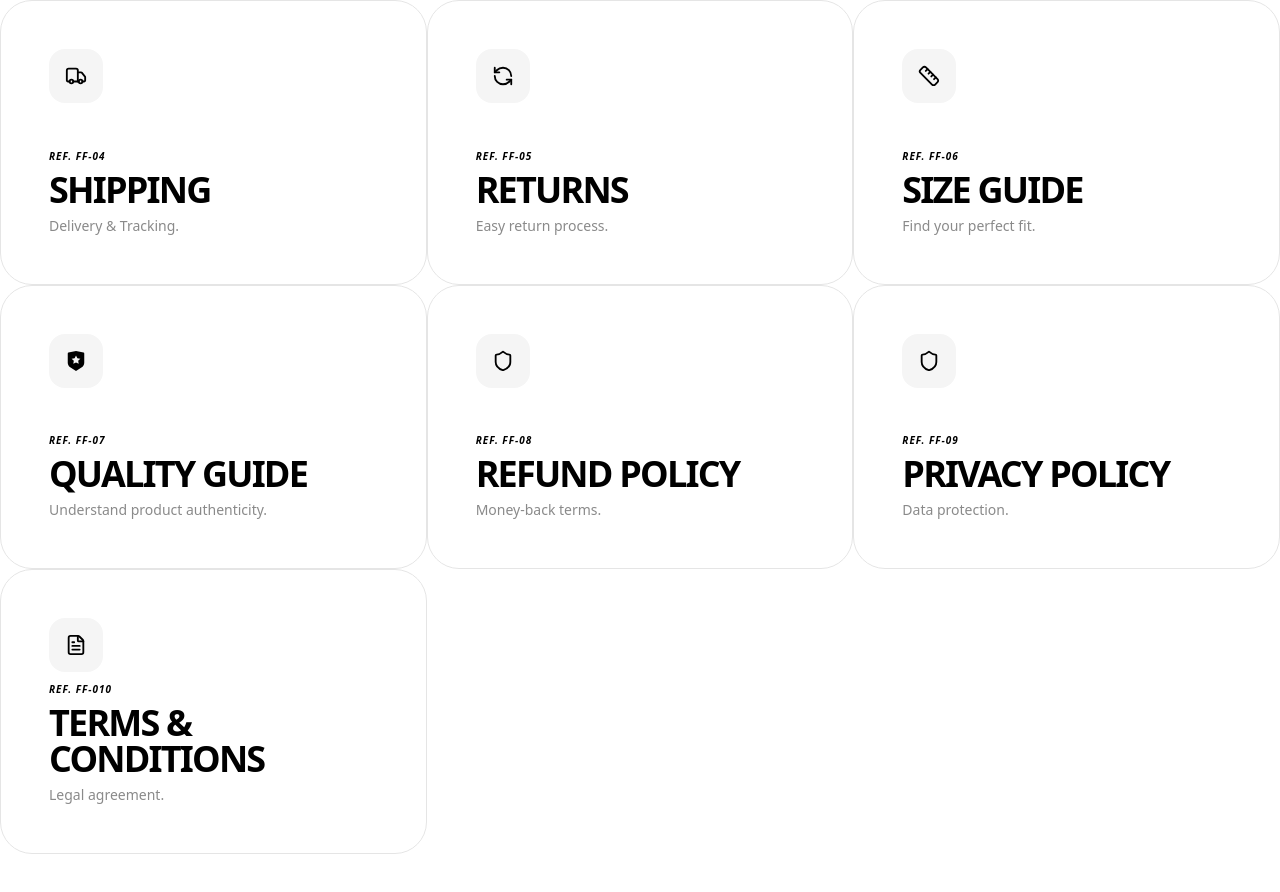
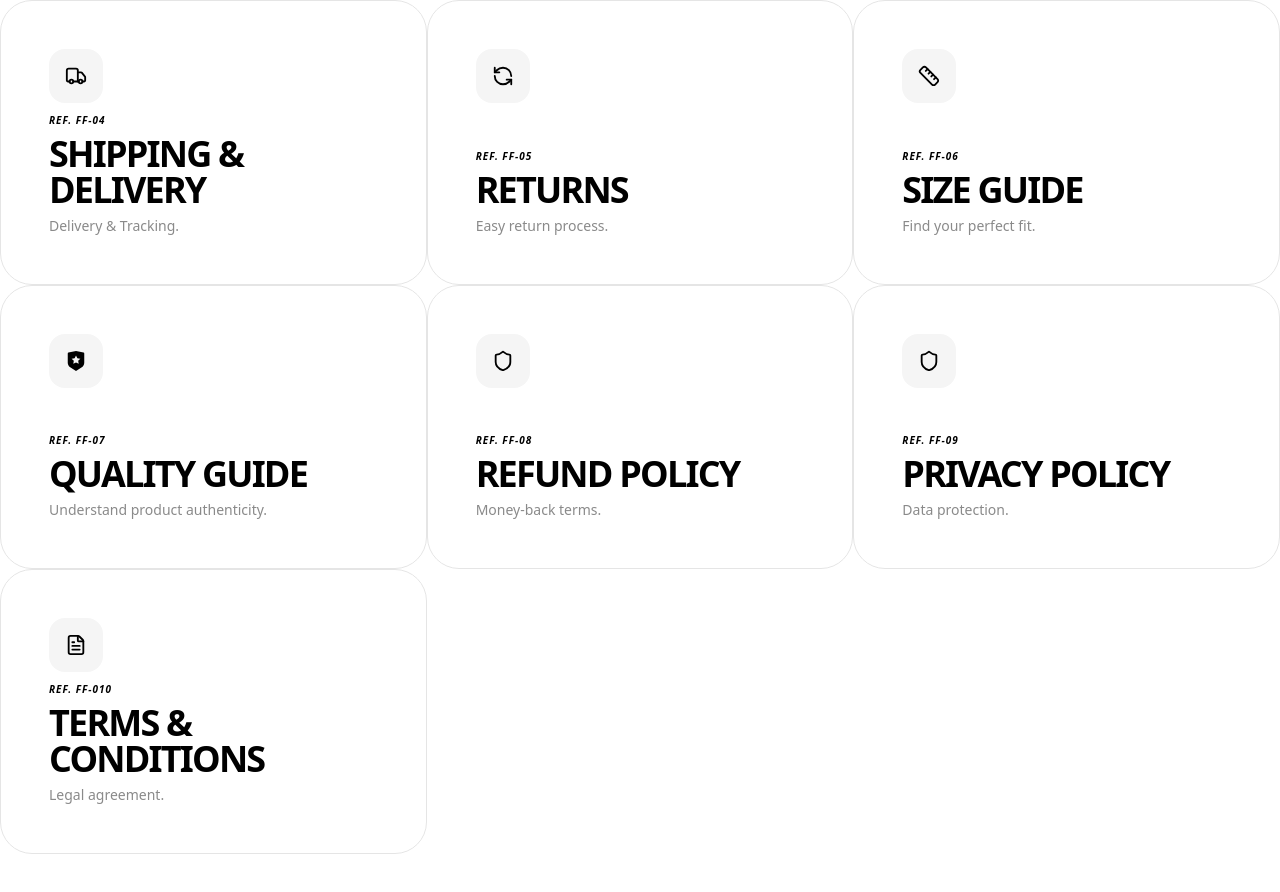
Before and after one commit to FashionFriday-tech/platform, a Next.js app: page /help in a window 1280 px wide. Shown: the part 1380-2272 px from the top of the page. Built offline with nearby package versions, Linux system fonts and the light colour scheme.

Commit message:
chore (help nav) : updated shipping link label

```diff
--- a/src/app/(marketing)/help/constants.ts
+++ b/src/app/(marketing)/help/constants.ts
@@ -14,7 +14,7 @@ export const helpSections: HelpSection[] = [
   { id: "about", label: "About Us", href: "/help/about", icon: React.createElement(Info, { size: 22 }), tagline: "Our brand philosophy." },
   { id: "contact", label: "Contact Us", href: "/help/contact", icon: React.createElement(Mail, { size: 22 }), tagline: "Talk to our team." },
   { id: "faq", label: "FAQ", href: "/help/faq", icon: React.createElement(HelpCircle, { size: 22 }), tagline: "Quick answers." },
-  { id: "shipping", label: "Shipping", href: "/help/shipping", icon: React.createElement(Truck, { size: 22 }), tagline: "Delivery & Tracking." },
+  { id: "shipping", label: "Shipping & Delivery", href: "/help/shipping", icon: React.createElement(Truck, { size: 22 }), tagline: "Delivery & Tracking." },
   { id: "returns", label: "Returns", href: "/help/returns", icon: React.createElement(RefreshCcw, { size: 22 }), tagline: "Easy return process." },
   { id: "size-guide", label: "Size Guide", href: "/help/size-guide", icon: React.createElement(Ruler, { size: 22 }), tagline: "Find your perfect fit." },
   { id: "quality-guide", label: "Quality Guide", href: "/help/quality-guide", icon: React.createElement(RiShieldStarFill, { size: 22 }), tagline: "Understand product authenticity." },
```
